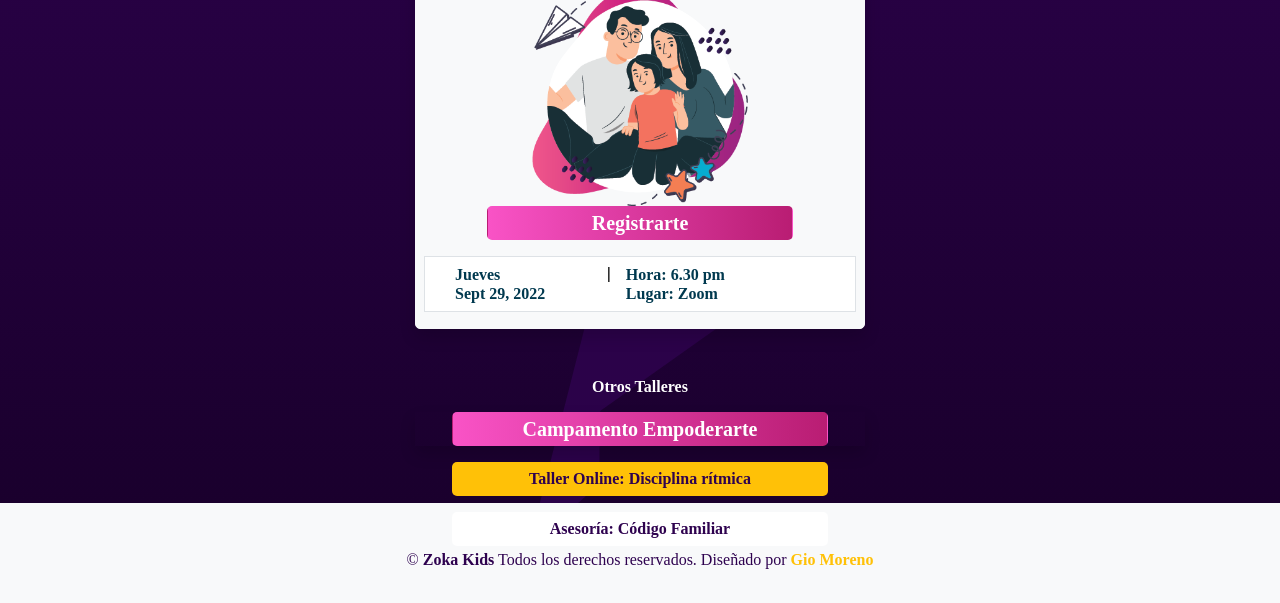
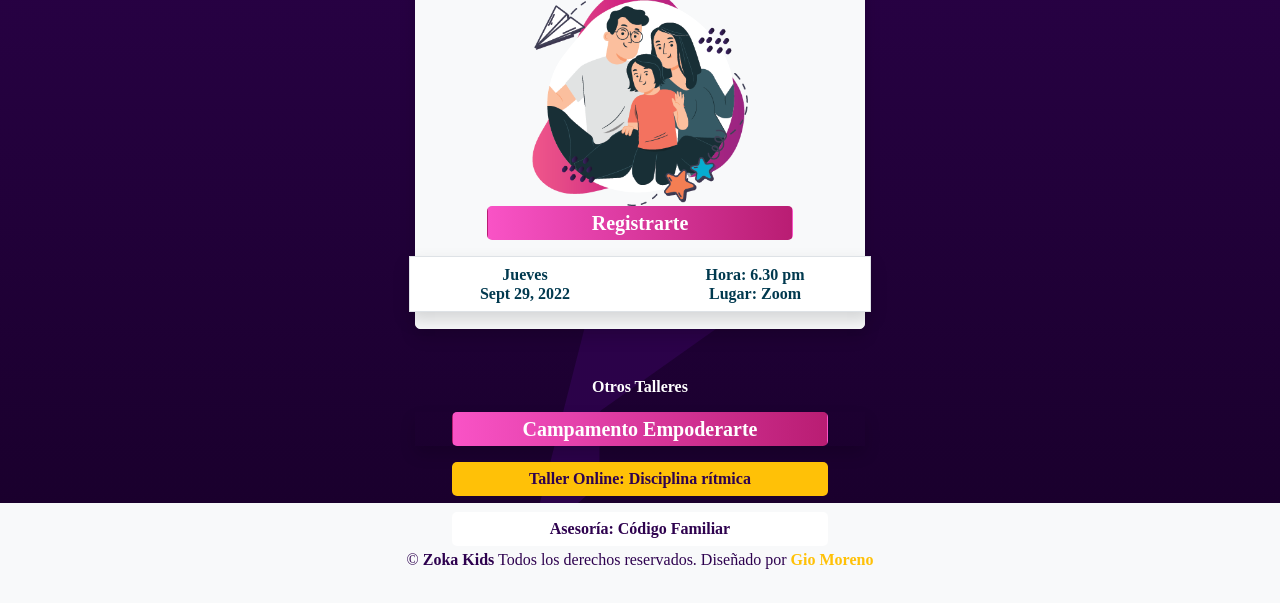
Before and after one commit to zokakids/zoka, a plain HTML site: page bio.html in a window 1280 px wide. Shown: the part 297-900 px from the top of the page. Drawn offline with nearby package versions, Linux system fonts and the light colour scheme.

Commit message:
Update bio.html

```diff
--- a/bio.html
+++ b/bio.html
@@ -53,16 +53,15 @@
               <p class="text-center text-primary-morado mb-0">Taller online gratuito</p>
               <h1 class="text-primary-morado text-center">Límites sanos en casa</h1>
               <img class="w-50" src="./img/limites-sanos.png" alt="">
-              <a href="https://bit.ly/limites-sanos" class="my-2  onHover"><div class="btn gradient-secondary rounded py-2"><h5 class="text-white my-2" style="line-height: 0rem; width: 280px;">Registrarte</h5></div></a>
-              <div class="col-12 d-flex bg-white mt-3 border py-2 text-left">
-                <div class="col-5">
+              <a href="https://bit.ly/limites-sanos" class="my-2 onHover"><div class="btn gradient-secondary rounded py-2"><h5 class="text-white my-2" style="line-height: 0rem; width: 280px;">Registrarte</h5></div></a>
+              <div class="row d-flex bg-white mt-3 border py-2 shadow">
+                <div class="col-6">
                   <h6 class="mb-0">
                     Jueves<br>
                     Sept 29, 2022
                   </h6>
                 </div>
-                <div>|</div>
-                <div class="col-7">
+                <div class="col-6">
                   <h6 class="mb-0">
                     <b>Hora:</b> 6.30 pm<br>
                     <b>Lugar:</b> Zoom
```
